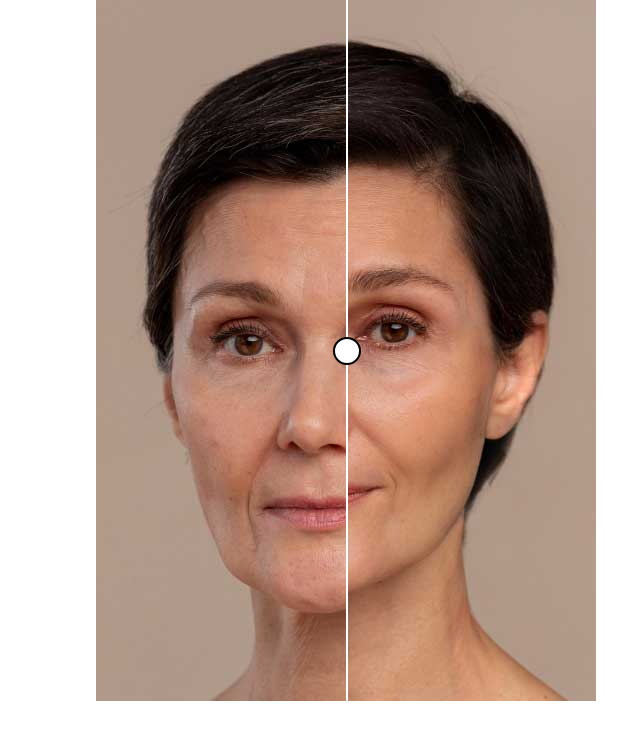
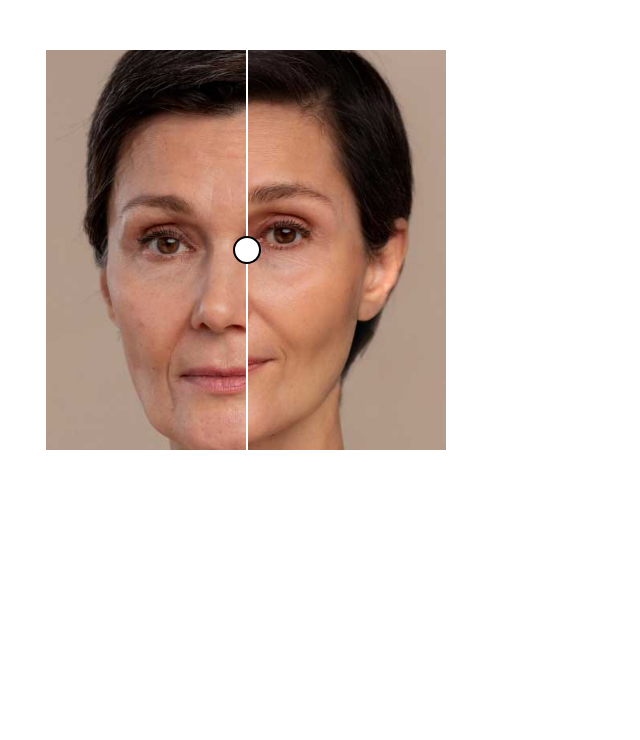
Before and after one commit to vidarezaei/beforeafter, a React (Create React App) app: page / in a window 1280 px wide. Shown: the top 740 px of the page, without its empty margins (4-644 px from the left). Built offline with nearby package versions, Linux system fonts and the light colour scheme.

Commit message:
parent of img(div) deleted

```diff
--- a/src/Component/BeforeAfter.css
+++ b/src/Component/BeforeAfter.css
@@ -2,21 +2,16 @@
 .container * {
   user-select: none;
 }
-.beforeImgcs ,
-.afterImgcs  {
-  user-drag: none;
-  user-select: none;
-  -webkit-user-drag: none;
-  -webkit-user-select: none;
-}
+
 .container {
     position: relative;
-    width: 500px;
-    height: 701px;
+    max-width: 400px;
+    width:100%;
+    height: 400px;
     overflow: hidden;
     cursor: pointer;
-
-    margin-left:100px;
+    margin-top: 50px;
+    margin-left:50px;
   }
 
   .beforeImgcs,
@@ -27,6 +22,7 @@
     height: 100%;
     width: 100%;
     overflow: hidden;
+    object-fit: cover;
   }
 
 
--- a/src/Component/BeforeAfter.jsx
+++ b/src/Component/BeforeAfter.jsx
@@ -5,29 +5,31 @@ function BeforeAfter({ beforeimg, afterimg }) {
   const [borderValue, setBorderValue] = useState(50);
   const [draggingState, setDraggingState] = useState(false);
 
+  window.addEventListener("mouseup", draggingStop);
+  window.addEventListener("mousedown", draggingStart);
+
+
+
+
+
 
   function updateBorderValue(e) {
-
   const target = document.querySelector(".container");
   const rect = target.getBoundingClientRect();
 
-    const newValue = Math.min(
-      Math.max(((e.clientX - rect.left) / target.offsetWidth) * 100, 0),
-      100
-    );
+  const newValue =Math.min(
+    Math.max(((e.clientX - rect.left) / target.offsetWidth) * 100, 0),
+    100
+  );
 
 
     if (draggingState){
       setBorderValue(newValue);
     }
+  }
 
 
 
-  }
-
-
-  window.addEventListener("mouseup", draggingStop);
-  window.addEventListener("mousedown", draggingStart);
 
   function draggingStart() {
     setDraggingState(true);
@@ -51,15 +53,12 @@ function BeforeAfter({ beforeimg, afterimg }) {
 
   return (
     <div className="container" >
-      <div className="beforeImgcs" style={{ clipPath: `polygon(0 0 ,  ${borderValue}%  0 , ${borderValue}%  100% , 0 100% )`}}  >
-        <img src={beforeimg} alt="beforeimg" />
-      </div>
 
-      <div className="afterImgcs">
-        <img src={afterimg} alt="afterimg" />
-      </div>
+      <img src={beforeimg} alt="beforeimg" className="beforeImgcs" style={{ clipPath: `polygon(0 0 ,  ${borderValue}%  0 , ${borderValue}%  100% , 0 100% )`}} />
 
-      <div className="border" style={{ left: `${borderValue}%` }} onMouseDown={draggingStart} onMouseUp={draggingStop}>
+      <img src={afterimg} alt="afterimg" className="afterImgcs"/>
+
+      <div className="border" style={{ left: `${borderValue}%` }} onMouseDown={draggingStart} >
         <div className="borderBubble" />
       </div>
     </div>
```
